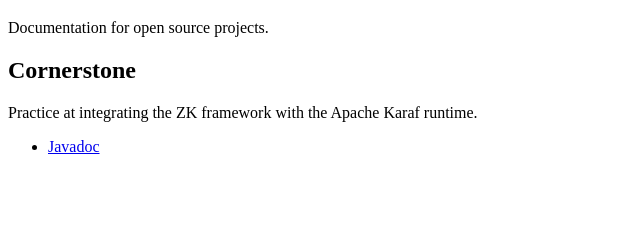
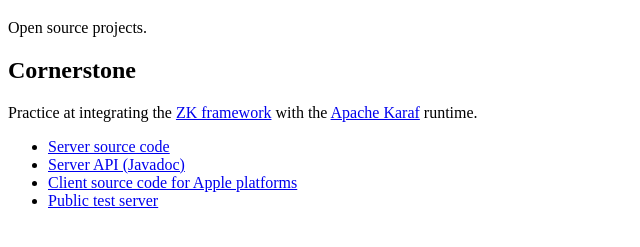
Before and after one commit to raboczi/raboczi.github.io, a plain HTML site: page index.html in a window 1280 px wide. Shown: the part 61-308 px from the top of the page, without its empty margins (0-640 px from the left). Drawn offline with Linux system fonts and the light colour scheme.

Commit message:
Added links to other Cornerstone resources, including the Apple client.

```diff
--- a/index.html
+++ b/index.html
@@ -5,12 +5,15 @@
 </head>
 <body>
 <h1>Raboczi</h1>
-<p>Documentation for open source projects.</p>
+<p>Open source projects.</p>
 
 <h2>Cornerstone</h2>
-<p>Practice at integrating the ZK framework with the Apache Karaf runtime.</p>
+<p>Practice at integrating the <a href="https://www.zkoss.org/product/zk">ZK framework</a> with the <a href="http://karaf.apache.org">Apache Karaf</a> runtime.</p>
 <ul>
-<li><a href="cornerstone/apidocs/index.html">Javadoc</a></li>
+<li><a href="https://github.com/raboczi/cornerstone">Server source code</a></li>
+<li><a href="cornerstone/apidocs/index.html">Server API (Javadoc)</a></li>
+<li><a href="https://github.com/raboczi/cornerstone-apple">Client source code for Apple platforms</a></li>
+<li><a href="https://raboczi.id.au/cornerstone">Public test server</a></li>
 </ul>
 </body>
 </html>
```
